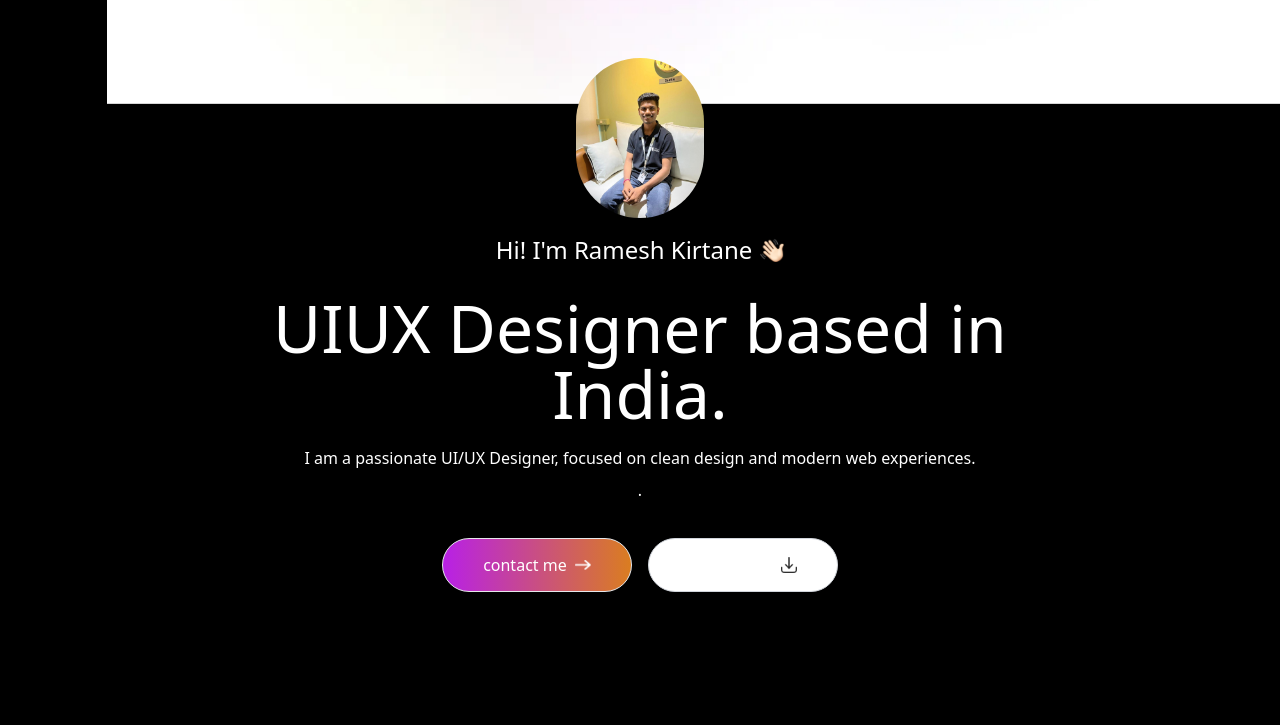
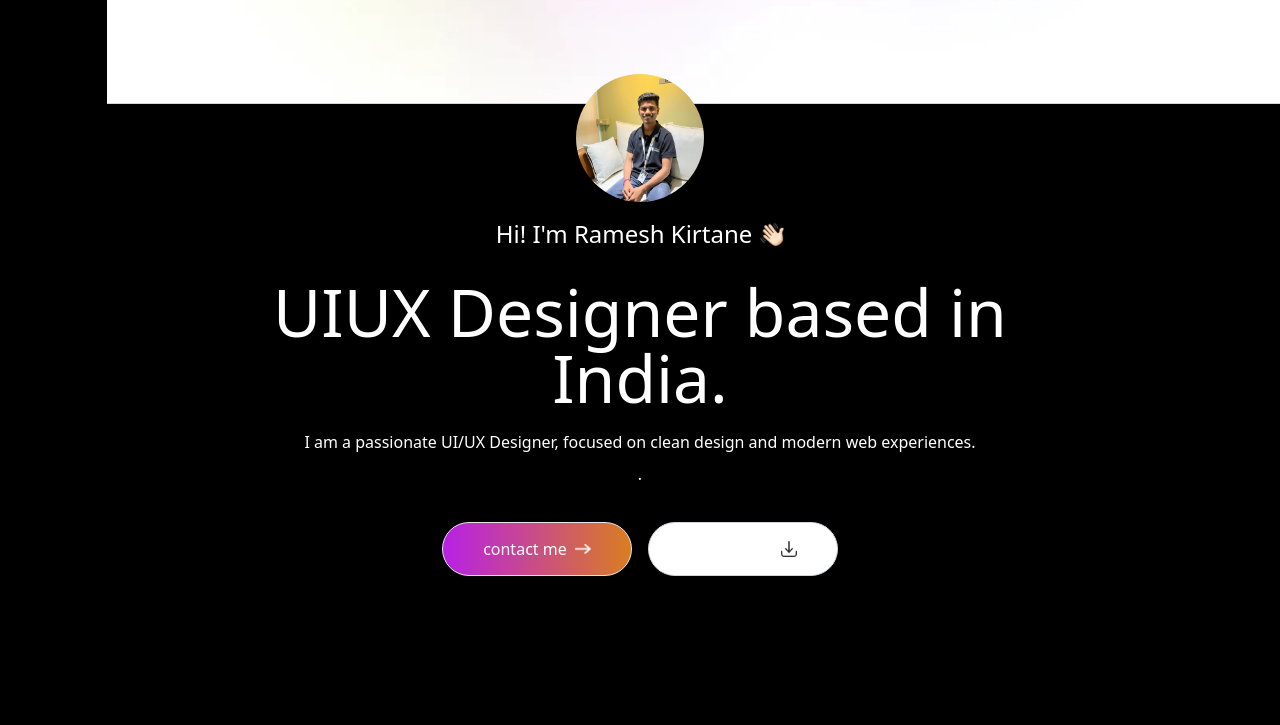
Before and after one commit to rameshkirtane2001-netizen/UIUX-Portfolio, a website: page index.html in a window 1280 px wide. Shown: the part 75-800 px from the top of the page. Drawn offline with nearby package versions, Linux system fonts and the light colour scheme; files whose address does not match are found by name; a web font is replaced by a local one.

Commit message:
Update index.html
make profile image circular

```diff
--- a/index.html
+++ b/index.html
@@ -72,7 +72,11 @@
 
     <!-- ----- home section ------ -->
     <div class="w-11/12 max-w-3xl text-center mx-auto h-screen flex flex-col items-center justify-center gap-4">
-        <img src="./assets/profile-img.png" alt="" class="rounded-full w-32" />
+        <img
+  src="./assets/profile-img.png"
+  alt="profile"
+  class="w-32 h-32 rounded-full object-cover mx-auto"
+/>
         <h3 class="flex items-end gap-2 text-xl md:text-2xl mb-3 font-Ovo">
             Hi! I'm Ramesh Kirtane
             <img src="./assets/hand-icon.png" alt="" class="w-6 mb-1" />
```
